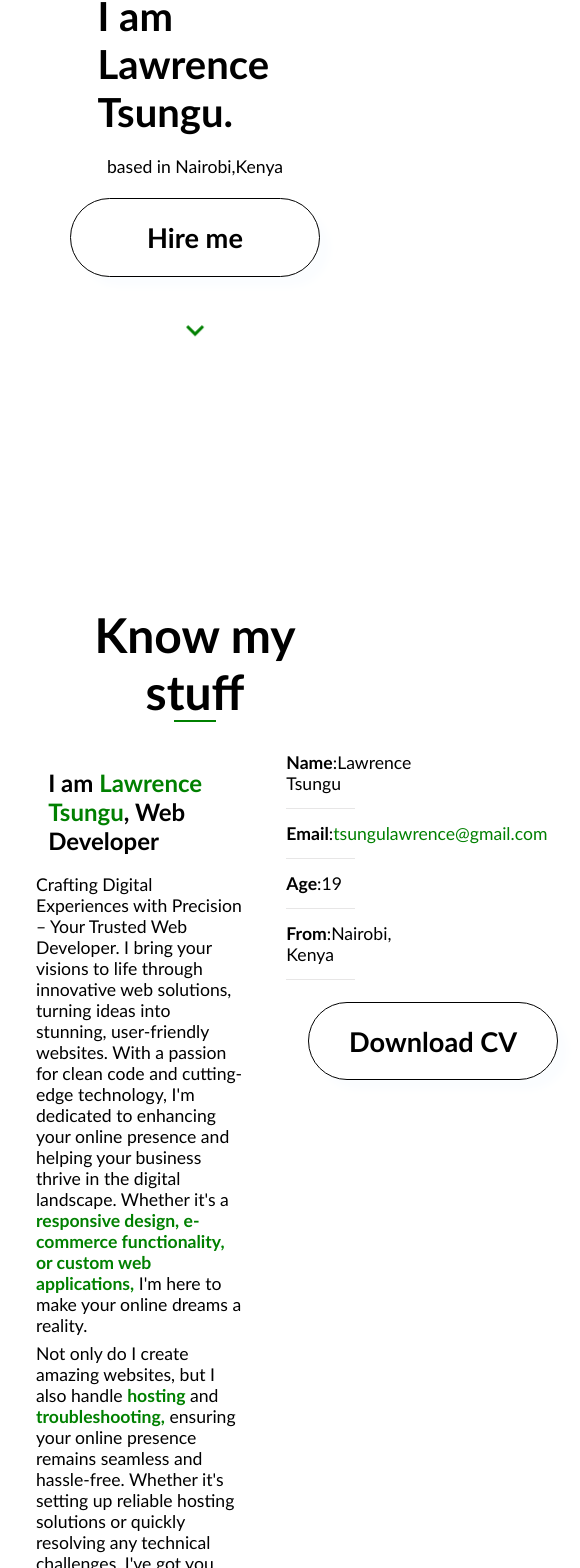
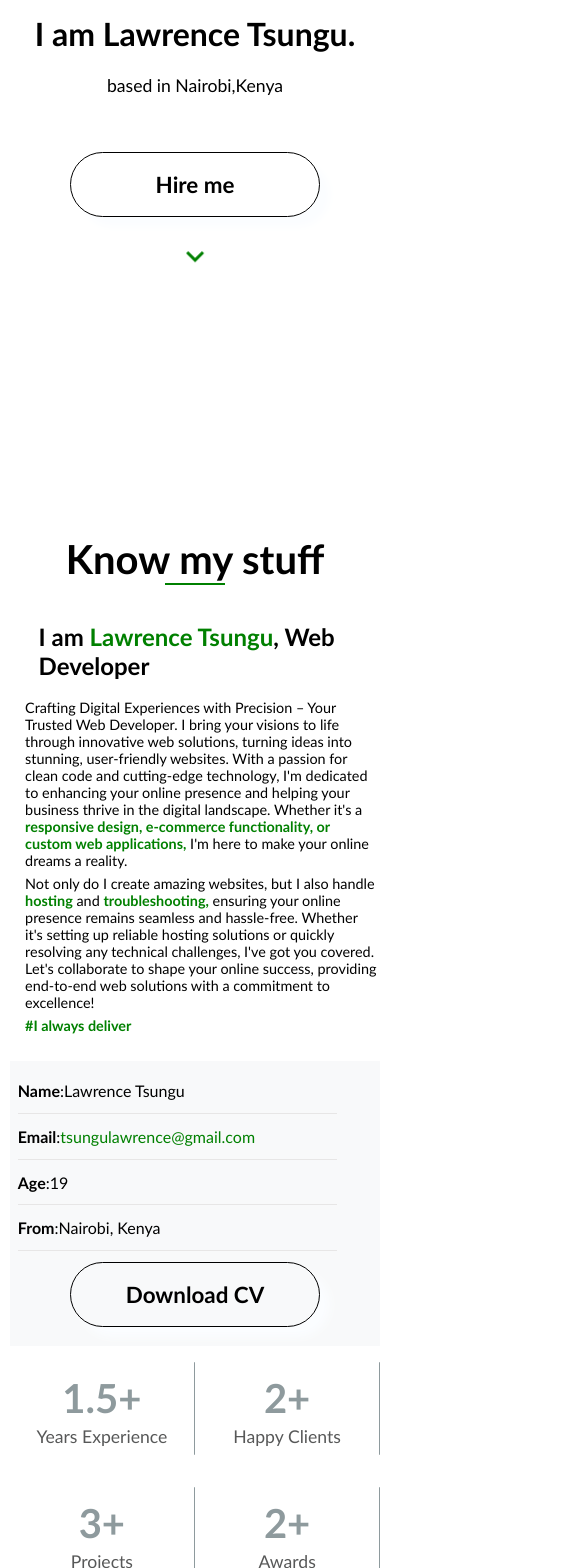
Before and after one commit to sweetLawrence/My-Portfolio-Website, a React (Create React App) app: page /home in a window 390 px wide. Shown: the part 261-1829 px from the top of the page, 580 px wide, since content can reach past the window. Built offline with nearby package versions, Linux system fonts and the light colour scheme.

Commit message:
mobile design

```diff
--- a/src/styles/about.css
+++ b/src/styles/about.css
@@ -30,40 +30,94 @@
   flex-wrap: wrap;
   /* align-items: center; */
 }
-.middlepart .left{
+.middlepart .left {
   width: 70%;
   padding: 1.2em;
 }
-.left h2{
-    margin: .8em;
+.left h2 {
+  margin: 0.8em;
   text-align: left;
 }
-.left p{
-    margin:.4em;
+.left p {
+  margin: 0.4em;
   word-wrap: break-word;
   font-size: 1.1em;
   /* border: 1px solid orange; */
   text-align: left;
 }
-.middlepart .right{
+.middlepart .right {
   /* background: red; */
   margin: 0 auto;
   width: 25%;
-    padding: .5em;
+  padding: 0.5em;
 }
-.right ul li{
+.right ul li {
   list-style: none;
   text-align: left;
-    padding: .8em;
+  padding: 0.8em;
   padding-left: 0;
   font-size: 1.1em;
-    border-bottom: .1px solid rgb(231, 230, 230);
+  border-bottom: 0.1px solid rgb(231, 230, 230);
   width: 90%;
 }
 
-.right ul li .bold{
+.right ul li .bold {
   font-weight: bold;
 }
-.progress-counter{
+.progress-counter {
   display: flex;
 }
+
+@media only screen and (max-width: 768px) {
+  .about{
+
+  }
+  .about .middlepart {
+    flex-direction: column;
+    /* background: red; */
+    width: 100%;
+  }
+  .about .top{
+    width: 100%;
+  }
+  .about .top h1 {
+    font-size: 2.5em;
+    /* background: red; */
+  }
+  .about .left {
+    /* margin: .1em; */
+    /* text-align: left; */
+    /* background: green; */
+    width: 100%;
+    padding: .6em;
+  }
+  .left p {
+    margin-bottom: 0.2em;
+    word-wrap: break-word;
+    font-size: .9em;
+    /* border: 1px solid orange; */
+    text-align: left;
+    width: 100%;
+
+  }
+  .about .right {
+    margin-top: .9em;
+    width: 100%;
+    background: #f8f9fa;
+  }
+
+  .right ul li {
+    list-style: none;
+    text-align: left;
+    padding: 0.8em;
+    padding-left: 0;
+    font-size: 1em;
+    border-bottom: 0.1px solid rgb(231, 230, 230);
+    width: 90%;
+  }
+
+  .about .progress-counter{
+    flex-wrap: wrap;
+    /* background: red; */
+  }
+}
--- a/src/styles/button.css
+++ b/src/styles/button.css
@@ -11,3 +11,12 @@
     box-shadow:10px 10px 10px #fbfdff;
     /* border-color:#f8f9fa; */
   }
+
+  @media only screen and (max-width: 768px) {
+    .button button {
+
+      margin: .5em;
+      font-size: 1.4em;
+
+    }
+  }
--- a/src/styles/clients.css
+++ b/src/styles/clients.css
@@ -11,7 +11,7 @@
   padding: 0.9em;
   flex-shrink: 2;
 }
-.clients{
+.clients {
   padding-top: 10em;
   /* background: red; */
 }
@@ -35,11 +35,10 @@
   /* width:50%; */
 }
 .client-remarks .top-section {
-
 }
 .client-remarks .top-section .title {
   /* padding: .8em; */
-  margin: .3em;
+  margin: 0.3em;
   color: #c6c6c6;
 }
 .client-remarks .top-section .cell {
@@ -50,3 +49,20 @@
   margin-top: 1.5em;
   /* margin: .8em; */
 }
+
+@media only screen and (max-width: 768px) {
+  .clients .top {
+    width: 100%;
+  }
+  .clients .top h1 {
+    font-size: 2.5em;
+  }
+  .clients .bottom-part {
+
+    flex-direction: column;
+  }
+  .client-remarks {
+    width: 98%;
+    margin: .4em;
+  }
+}
--- a/src/styles/contacts.css
+++ b/src/styles/contacts.css
@@ -65,3 +65,23 @@
   max-width: calc(94%)px;
 
 }
+
+@media only screen and (max-width: 768px) {
+  .contacts .top{
+    width: 100%;
+  }
+  .contacts .top h1 {
+    font-size: 2.5em;
+  }
+  .contacts .bottom-part{
+    flex-direction: column;
+  }
+  .contacts .bottom-part .left{
+    width: 100%;
+    order: 2;
+  }
+  .contacts .bottom-part .right{
+    order: 1;
+    width: 100%;
+  }
+}
--- a/src/styles/homepage.css
+++ b/src/styles/homepage.css
@@ -1,5 +1,6 @@
 .home {
  padding-top: 1em;
+ /* background:mintcream; */
 }
 .bg-image {
   width: 100%;
@@ -67,3 +68,22 @@
     }
 
 }
+
+@media only screen and (max-width: 768px) {
+  .middleinfo {
+    /* background: red; */
+    width: 100%;
+    /* margin: 10em auto 0 auto; */
+  }
+  .middleinfo .title {
+    text-align: center;
+    font-size: 2em;
+    width: 100%;
+    padding: .7em;
+    /* background: green; */
+    /* font-weight: bold; */
+  }
+  .middleinfo a{
+    margin-top: 2.8em;
+  }
+}
--- a/src/styles/progress.css
+++ b/src/styles/progress.css
@@ -8,6 +8,8 @@
     /* box-shadow: 5px 5px 15px #8e9a9d; */
 
 }
+
+
 .progress .figures{
     font-size: 3.3em;
     text-align: center;
@@ -21,3 +23,23 @@
     color: #575858;
 
 }
+
+@media only screen and (max-width: 768px) {
+    .progress{
+        width: 50%;
+        margin: 1em auto;
+    }
+    .progress .figures{
+        font-size: 2.5em;
+        text-align: center;
+        padding: .1em;
+        font-weight: 700;
+        color: #8e9a9d;
+    }
+    .progress .text{
+        font-size: 1.1em;
+        text-align: center;
+        color: #575858;
+
+    }
+}
--- a/src/styles/resume.css
+++ b/src/styles/resume.css
@@ -27,10 +27,18 @@
   /* background: green; */
   width: 100%;
 }
-.resume .bottom-part .left{
-    /* background: yellow; */
+.resume .bottom-part .left {
+  /* background: yellow; */
 }
-.resume .bottom-part .right h2{
-    padding: .5em;
-    /* background: red; */
+.resume .bottom-part .right h2 {
+  padding: 0.5em;
+  /* background: red; */
 }
+@media only screen and (max-width: 768px) {
+  .resume .bottom-part {
+    flex-direction: column;
+  }
+  .resume .top h1 {
+    font-size: 2.5em;
+  }
+}
--- a/src/styles/utilitybox.css
+++ b/src/styles/utilitybox.css
@@ -1,44 +1,62 @@
-.utility .container{
-    border: .1px solid #c6c6c6;
-    min-width:50px;
+.utility .container {
+  border: 0.1px solid #c6c6c6;
+  min-width: 50px;
   width: 90%;
-    max-width:550px;
+  max-width: 550px;
   overflow: auto;
   min-height: 250px;
   border-radius: 7px;
   margin: 1em;
-    padding: .9em;
+  padding: 0.9em;
   flex-shrink: 2;
-
 }
-.utility .container .date{
-    border: .2px solid #fff;
+.utility .container .date {
+  border: 0.2px solid #fff;
   border-radius: 12px;
   color: white;
-    padding: .4em;
-    font-size: .9em;
+  padding: 0.4em;
+  font-size: 0.9em;
   font-weight: 700;
   width: 25%;
   text-align: center;
-
 }
-.utility .container .title,.date,.subtitle{
-    margin-bottom: .6em;
+.utility .container .title,
+.date,
+.subtitle {
+  margin-bottom: 0.6em;
 }
 
-.utility .container .title{
+.utility .container .title {
   font-size: 1.5em;
   font-weight: 400;
-    margin-bottom: .3em;
-
+  margin-bottom: 0.3em;
 }
-.utility .container .subtitle{
-    font-size: .9em;
+.utility .container .subtitle {
+  font-size: 0.9em;
   width: 100%;
   font-weight: 660;
   color: red;
 }
-.utility .container .content{
+.utility .container .content {
   font-weight: 500;
   word-wrap: break-word;
 }
+
+@media only screen and (max-width: 768px) {
+  .utility .container .date {
+    width: 35%;
+    padding: 0.4em;
+    font-size: 0.7em;
+  }
+  .utility .container .title {
+    font-size: 1.2em;
+    font-weight: 400;
+    margin-bottom: 0.3em;
+  }
+  .utility .container .content {
+    font-size: .9em;
+  }
+  .utility .container .subtitle {
+    font-size: 0.8em;
+  }
+}
--- a/src/styles/work.css
+++ b/src/styles/work.css
@@ -34,3 +34,15 @@
   flex-wrap: wrap;
 
 }
+
+@media only screen and (max-width: 768px) {
+  .work .bottom-part {
+    flex-direction: column;
+    /* background: green; */
+    width: 100%;
+  }
+  .work .top h1 {
+    font-size: 2.5em;
+    /* padding-top: .9em; */
+  }
+}
--- a/src/styles/workdescription.css
+++ b/src/styles/workdescription.css
@@ -1,26 +1,43 @@
-.work-description{
+.work-description {
   margin: 2em auto 0 auto;
-    width:47%;
+  width: 47%;
   min-width: 100px;
-    padding: .5em;
+  padding: 0.5em;
   display: flex;
-    align-items:flex-start;
+  align-items: flex-start;
 }
-.work-description .icon{
+.work-description .icon {
   box-shadow: 5px 5px 15px #8e9a9d;
-    margin-right: .8em;
+  margin-right: 0.8em;
   border-radius: 10px;
   color: green;
   /* font-size: 1.5em; */
 }
-.work-description .right{
+.work-description .right {
   display: flex;
   flex-direction: column;
 }
-.work-description .right .title{
+.work-description .right .title {
   font-weight: 670;
 }
-.work-description .right .description{
+.work-description .right .description {
   font-size: 1.1em;
   color: #8e9a9d;
 }
+@media only screen and (max-width: 768px) {
+  .work-description {
+    padding: 0.1em;
+    /* background: red; */
+    width: 100%;
+  }
+  .work-description .right .description {
+    font-size: .9em;
+    /* color: #8e9a9d; */
+  }
+  .work-description .icon {
+    box-shadow: 0px 0px 0px #8e9a9d;
+    border: 1px solid #c4d6db;
+    background: white;
+    /* font-size: 1.5em; */
+  }
+}
```
Lines whose indentation alone changed are shown as unchanged.
